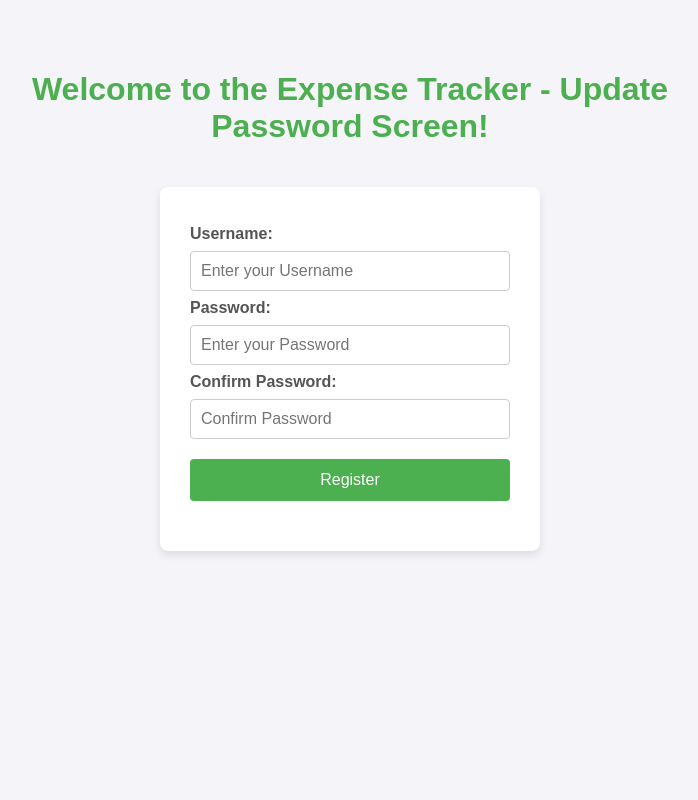
After one commit to gautam-seshadri/Expense_Tracker, a Flask app: template app/expense_tracker/templates/update_password.html in a window 1280 px wide. The commit adds this page. Shown: the whole page, without its empty margins (290-988 px from the left). Run offline with Flask 3, Linux system fonts and the light colour scheme; the template is opened without the code that fills it, so the values that code supplies are empty.

Commit message:
update password logic added

```diff
--- a/app/expense_tracker/templates/login.html
+++ b/app/expense_tracker/templates/login.html
@@ -32,6 +32,7 @@
                 <button type="button" id="togglePassword" class="togglePassword" onclick="togglePasswordVisibility()">Show Password</button>
                 <input type="submit" value="Login" class="btn">
                 <a href="{{ url_for('main.register') }}" class="btn">Sign up</a>
+                <a href="{{ url_for('main.update_password(username)') }}" class="btn">Sign up</a>
             </div>
 
             <div>
--- /dev/null
+++ b/app/expense_tracker/templates/update_password.html
@@ -0,0 +1,37 @@
+<!DOCTYPE html>
+<html lang="en">
+<head>
+    <meta charset="UTF-8">
+    <meta name="viewport" content="width=device-width, initial-scale=1.0">
+    <title>Expense Tracker</title>
+    <link rel="stylesheet" href="{{ url_for('static', filename='style_login.css') }}">
+</head>
+<body>
+    <h1>Welcome to the Expense Tracker - Update Password Screen!</h1>
+    <div class="container">
+        <form action="/update_password" method="POST">
+            <div>
+                <label for="username">Username:</label>
+                <input type="text" id="username" name="username" placeholder="Enter your Username">
+
+                <label for="password">Password:</label>
+                <input type="text" id="password" name="password" placeholder="Enter your Password">
+
+                <label for="password2">Confirm Password:</label>
+                <input type="text" id="password2" name="password2" placeholder="Confirm Password">
+
+            </div>
+            <div>
+            <input type="submit" value="Register">
+            </div>
+
+            <div>
+                <p>
+                    {{ message }}
+                </p>
+            </div>
+
+        </form>
+    </div>
+</body>
+</html>
```
Also changed, not shown: app/expense_tracker/routes.py (+30 -3 lines).
